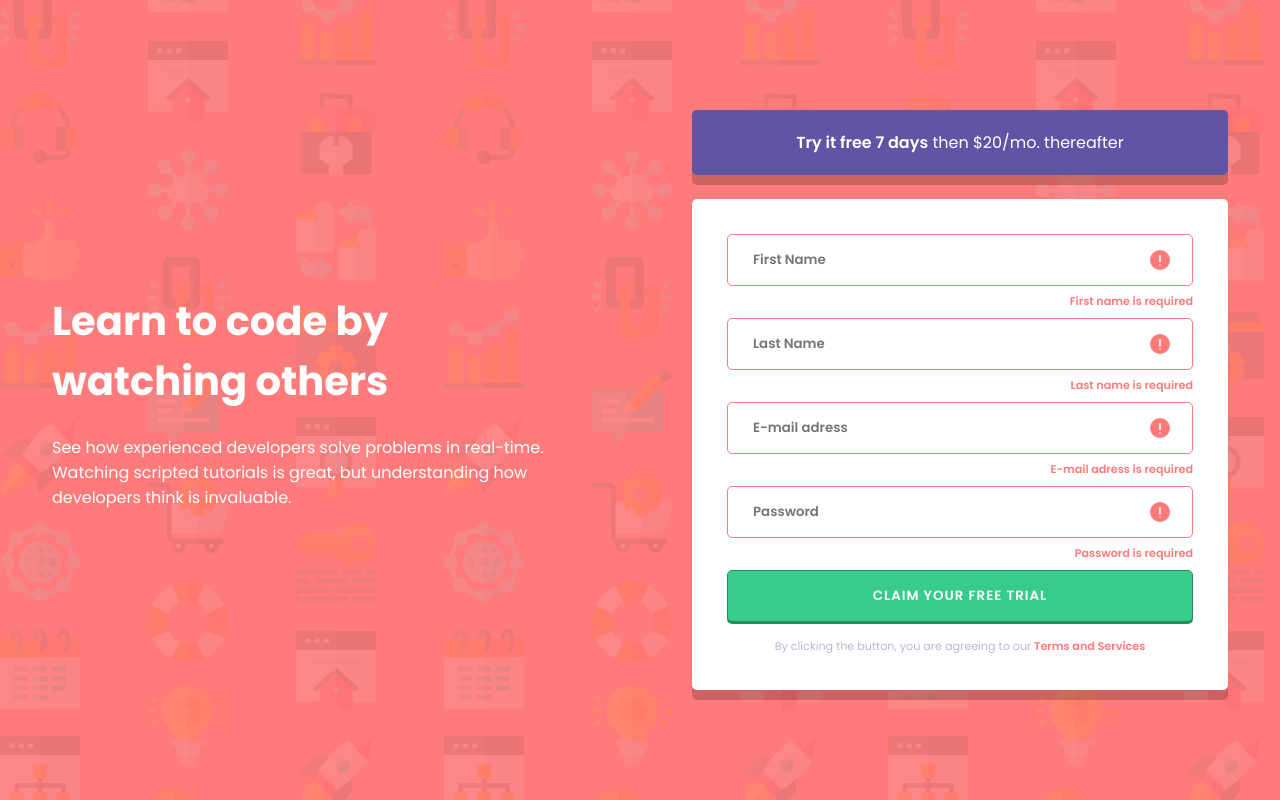
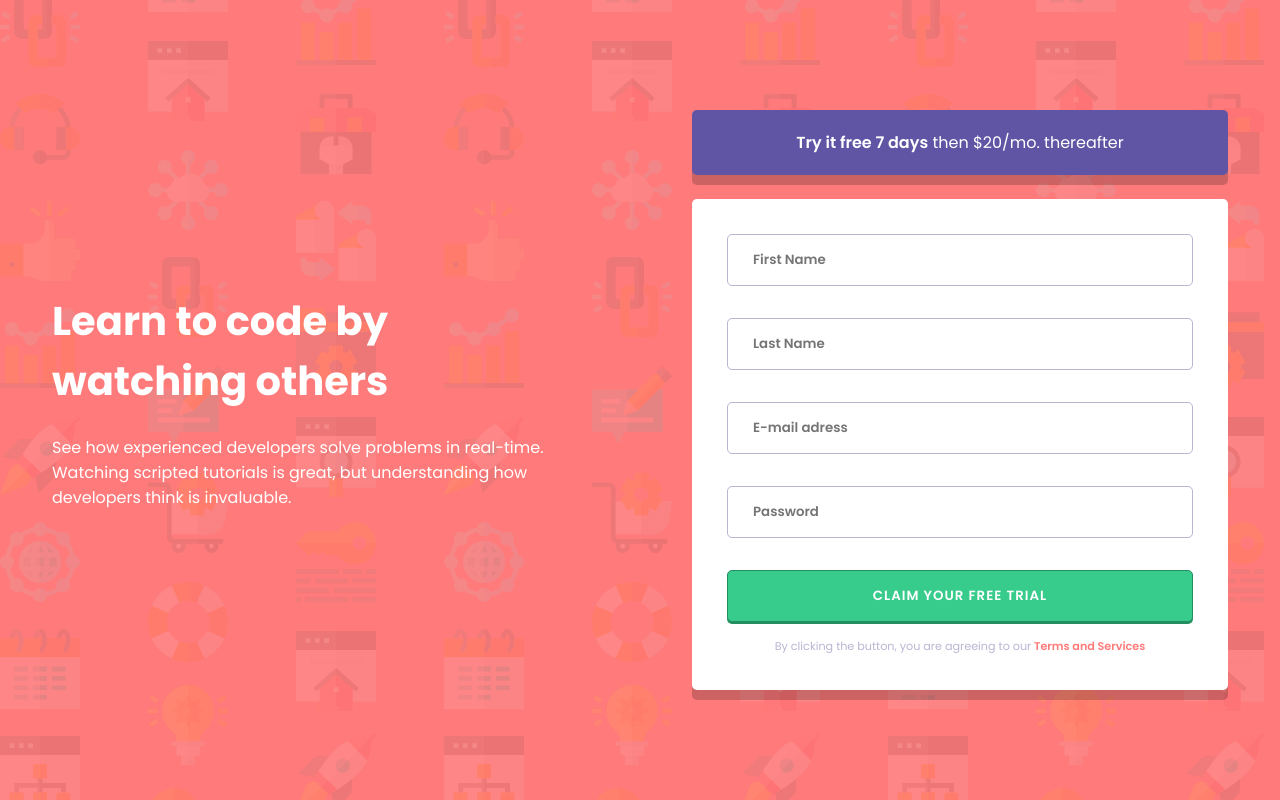
Before and after one commit to GabrielGameDev/sign-up-form, a React (Vite) app: page / in a window 1280 px wide. Built offline with nearby package versions, Linux system fonts and the light colour scheme.

Commit message:
Form validation

```diff
--- a/index.html
+++ b/index.html
@@ -4,7 +4,7 @@
     <meta charset="UTF-8" />
     <link rel="icon" type="image/svg+xml" href="/vite.svg" />
     <meta name="viewport" content="width=device-width, initial-scale=1.0" />
-    <title>Vite + React + TS</title>
+    <title>Intro component with sign-up form</title>
     <link rel="preconnect" href="https://fonts.googleapis.com" />
     <link rel="preconnect" href="https://fonts.gstatic.com" crossorigin />
     <link
--- a/src/App.tsx
+++ b/src/App.tsx
@@ -10,6 +10,80 @@ import {
 } from "./styles";
 
 function App() {
+  interface IForm {
+    inputValue: string;
+    error: boolean;
+  }
+
+  const [firstName, setFirstName] = useState<IForm>({
+    inputValue: "",
+    error: false,
+  });
+
+  const [lastName, setLastName] = useState<IForm>({
+    inputValue: "",
+    error: false,
+  });
+
+  const [email, setEmail] = useState<IForm>({
+    inputValue: "",
+    error: false,
+  });
+
+  const [password, setPassword] = useState<IForm>({
+    inputValue: "",
+    error: false,
+  });
+
+  const handleInput = (e: React.ChangeEvent<HTMLInputElement>) => {
+    const { name, value } = e.target;
+    console.log(`Nome: ${name} - Valor: ${value}`);
+
+    switch (name) {
+      case "firstName":
+        setFirstName({ inputValue: value, error: false });
+        break;
+      case "lastName":
+        setLastName({ inputValue: value, error: false });
+        break;
+      case "email":
+        setEmail({ inputValue: value, error: false });
+        break;
+      case "password":
+        setPassword({ inputValue: value, error: false });
+        break;
+      default:
+        break;
+    }
+  };
+
+  const handleSubmit = (e: React.FormEvent<HTMLFormElement>) => {
+    e.preventDefault();
+
+    if (firstName.inputValue === "") {
+      setFirstName({ inputValue: firstName.inputValue, error: true });
+      return;
+    }
+
+    if (lastName.inputValue === "") {
+      setLastName({ inputValue: lastName.inputValue, error: true });
+      return;
+    }
+
+    if (email.inputValue === "") {
+      setEmail({ inputValue: email.inputValue, error: true });
+      return;
+    }
+
+    if (password.inputValue === "") {
+      setPassword({ inputValue: password.inputValue, error: true });
+      return;
+    }
+
+    alert("Form sent successfully!");
+    window.location.reload();
+  };
+
   return (
     <>
       <Body>
@@ -35,28 +109,48 @@ function App() {
             </Box>
 
             <Box color="#fff" padding="35px">
-              <form>
-                <FormGroup error={true}>
-                  <input type="text" placeholder="First Name" />
+              <form onSubmit={handleSubmit}>
+                <FormGroup error={firstName.error}>
+                  <input
+                    type="text"
+                    placeholder="First Name"
+                    name="firstName"
+                    onChange={handleInput}
+                  />
                   <img src="../images/icon-error.svg" alt="" width={20} />
                   <small>First name is required</small>
                 </FormGroup>
-                <FormGroup error={true}>
-                  <input type="text" placeholder="Last Name" />
+                <FormGroup error={lastName.error}>
+                  <input
+                    type="text"
+                    placeholder="Last Name"
+                    name="lastName"
+                    onChange={handleInput}
+                  />
                   <img src="../images/icon-error.svg" alt="" width={20} />
                   <small>Last name is required</small>
                 </FormGroup>
-                <FormGroup error={true}>
-                  <input type="email" placeholder="E-mail adress" />
+                <FormGroup error={email.error}>
+                  <input
+                    type="email"
+                    placeholder="E-mail adress"
+                    name="email"
+                    onChange={handleInput}
+                  />
                   <img src="../images/icon-error.svg" alt="" width={20} />
                   <small>E-mail adress is required</small>
                 </FormGroup>
-                <FormGroup error={true}>
-                  <input type="password" placeholder="Password" />
+                <FormGroup error={password.error}>
+                  <input
+                    type="password"
+                    placeholder="Password"
+                    name="password"
+                    onChange={handleInput}
+                  />
                   <img src="../images/icon-error.svg" alt="" width={20} />
                   <small>Password is required</small>
                 </FormGroup>
-                <Button>CLAIM YOUR FREE TRIAL</Button>
+                <Button type="submit">CLAIM YOUR FREE TRIAL</Button>
               </form>
               <Terms>
                 By clicking the button, you are agreeing to our
--- a/src/styles.ts
+++ b/src/styles.ts
@@ -82,6 +82,7 @@ export const FormGroup = styled.div<InputProps>`
     }
 
     img{
+        opacity: ${props => props.error ? 1 : 0};
         position: absolute;
         top: 50%;
         right: 5%;
@@ -89,6 +90,7 @@ export const FormGroup = styled.div<InputProps>`
     }
 
     small{
+        opacity: ${props => props.error ? 1 : 0};
         position: absolute;
         bottom: -1.5rem;
         right: 0;
```
